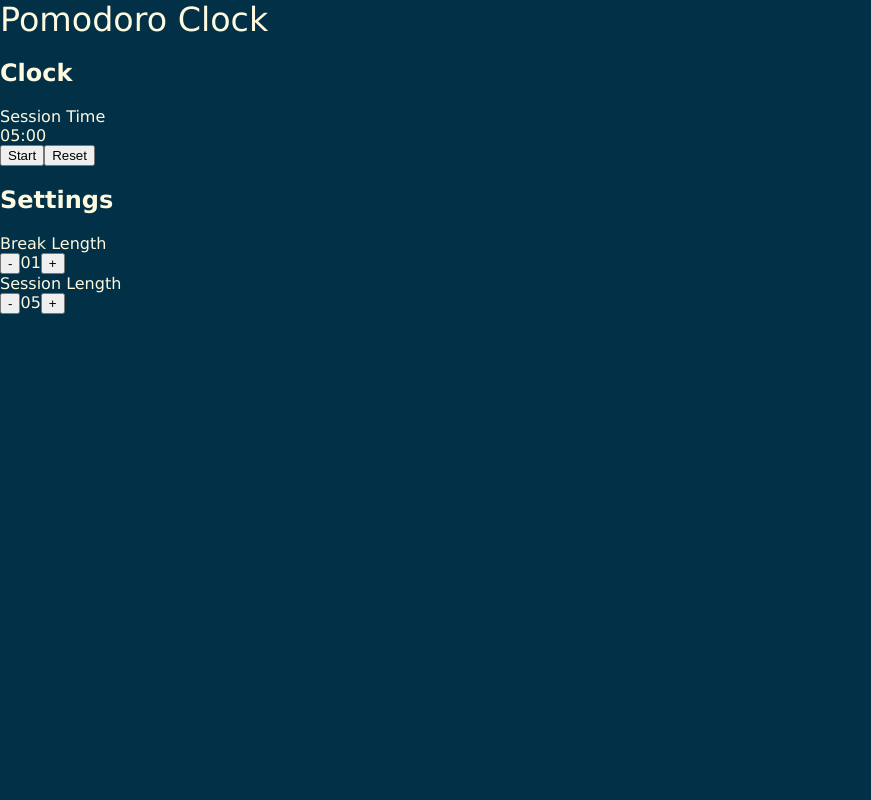
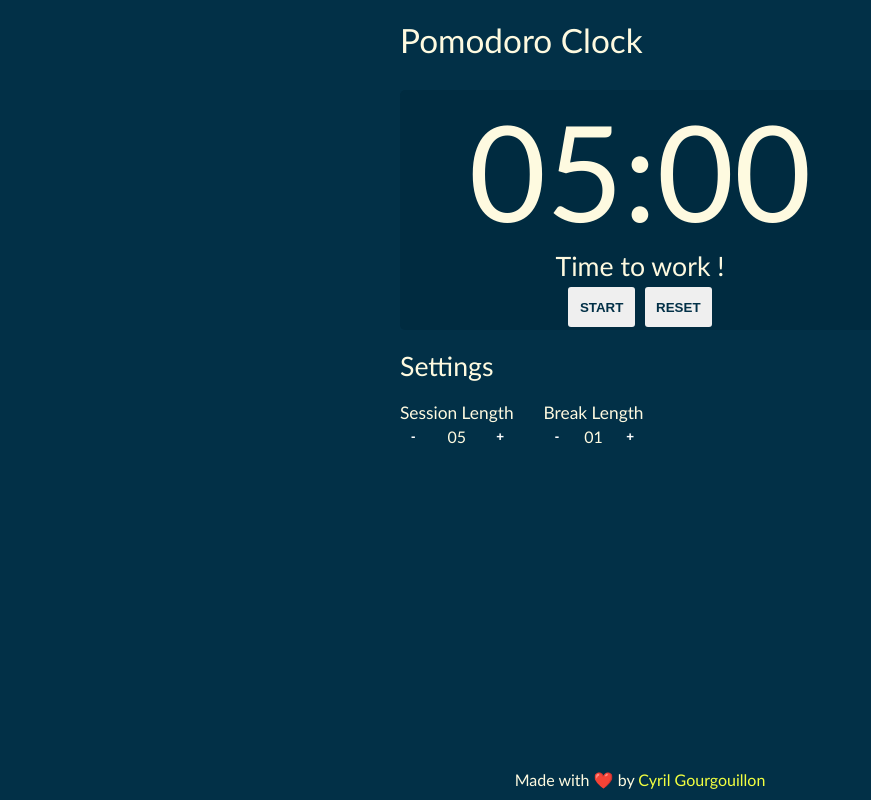
Before and after one commit to cyrilgourgouillon/pomodoro-clock, an Angular app: page / in a window 1280 px wide. Shown: the whole page, without its empty margins (0-871 px from the left). Built offline with nearby package versions, Linux system fonts and the light colour scheme.

Commit message:
add complete style #5

```diff
--- a/src/app/app.component.css
+++ b/src/app/app.component.css
@@ -1,11 +1,50 @@
 .app-container {
 	height: 100vh;
+	width: 100vw;
 	background-color: #023047;
 	color: #fefae0;
-	font-family: 'Lucida Sans', 'Lucida Sans Regular', 'Lucida Grande', 'Lucida Sans Unicode', Geneva, Verdana, sans-serif;
+	font-family: 'Trebuchet MS', sans-serif;
+	display: flex;
+	flex-direction: column;
+	align-items: center;
+	justify-content: space-between;
+}
+
+.content-container {
+	padding-top: 20px;
+}
+
+.title-container {
+	padding-bottom: 30px;
+	width: 100%;
 }
 
 .main-title {
 	font-size: 25pt;
-	font-weight: 500;
 }
+
+.space {
+	margin: 20px;
+}
+
+.credit {
+	margin-bottom: 10px;
+	text-decoration: none
+}
+
+.link {
+	color: rgb(242, 255, 64);
+	text-decoration: none;
+}
+
+.link:visited {
+	text-decoration: none;
+}
+
+.link:hover {
+	text-decoration: underline;
+}
+
+.link:active {
+	text-decoration: underline;
+}
--- a/src/app/app.component.html
+++ b/src/app/app.component.html
@@ -1,5 +1,11 @@
 <div class="app-container">
-	<span class="main-title">Pomodoro Clock</span>
-	<app-timer (switchStateEvent)="switchState($event)"></app-timer>
-	<app-settings *ngIf="state === 'stop'"></app-settings>
+	<div class="content-container">
+		<div class="title-container">
+			<span class="main-title">Pomodoro Clock</span>
+		</div>
+		<app-timer (switchStateEvent)="switchState($event)"></app-timer>
+		<div class="space"></div>
+		<app-settings *ngIf="state === 'stop'"></app-settings>
+	</div>
+	<div class="credit">Made with ❤️ by <a href="https://github.com/cyrilgourgouillon" class="link">Cyril Gourgouillon</a></div>
 </div>
--- a/src/app/settings/settings.component.css
+++ b/src/app/settings/settings.component.css
@@ -0,0 +1,15 @@
+.settings-container {
+	display: flex;
+	flex-direction: column;
+}
+
+.section-title {
+	font-size: 20pt;
+	padding-bottom: 20px;
+}
+
+.selector-container {
+	display: flex;
+	flex-direction: row;
+	gap: 30px
+}
--- a/src/app/settings/settings.component.html
+++ b/src/app/settings/settings.component.html
@@ -1,5 +1,8 @@
-<h2 id="title">Settings</h2>
+<div class="settings-container">
+	<div class="section-title">Settings</div>
 
-<app-time-selector timeSelectorName="Break" [minValue]="0" [maxValue]="20"></app-time-selector>
-
-<app-time-selector timeSelectorName="Session" [minValue]="0" [maxValue]="60"></app-time-selector>
+	<div class="selector-container">
+		<app-time-selector timeSelectorName="Session" [minValue]="0" [maxValue]="60"></app-time-selector>
+		<app-time-selector timeSelectorName="Break" [minValue]="0" [maxValue]="20"></app-time-selector>
+	</div>
+</div>
--- a/src/app/time-selector/time-selector.component.css
+++ b/src/app/time-selector/time-selector.component.css
@@ -1,4 +1,20 @@
-#selector-container {
+.selector-container {
 	display: flex;
 	flex-direction: row;
+	justify-content: space-between;
+	align-items: center;
 }
+
+.length-label {
+	font-size: 13pt;
+}
+
+.small-button {
+	width: 2em;
+	height: 2em;
+	border: none;
+	border-radius: 3px;
+	background: none;
+	color: white;
+	font-weight: bolder;
+}
--- a/src/app/time-selector/time-selector.component.html
+++ b/src/app/time-selector/time-selector.component.html
@@ -1,8 +1,8 @@
-<div id="container">
-  <div id="length-label">{{timeSelectorName}} Length</div>
-  <div id="selector-container">
-    <button (click)="put(-1)" id="decrement-button">-</button>
-    <div id="length">{{value | timerDisplay}}</div>
-    <button (click)="put(+1)" id="increment-button">+</button>
+<div class="timeselector-container">
+  <div class="length-label">{{timeSelectorName}} Length</div>
+  <div class="selector-container">
+    <button (click)="put(-1)" class="small-button">-</button>
+    <div class="length">{{value | timerDisplay}}</div>
+    <button (click)="put(+1)" class="small-button">+</button>
   </div>
 </div>
--- a/src/app/timer/timer.component.css
+++ b/src/app/timer/timer.component.css
@@ -0,0 +1,39 @@
+.timer-container {
+	background-color: #012a3fd5;
+	border-radius: 5px;
+	width: 30em;
+	height: 15em;
+	display: flex;
+	flex-direction: column;
+	align-items: center;
+}
+
+.session-container {
+	display: flex;
+	flex-direction: column;
+	align-items: center;
+}
+
+.type-title-label {
+	font-size: 20pt;
+}
+
+.large-button {
+	width: 5em;
+	height: 3em;
+	border: none;
+	border-radius: 3px;
+	color: #023047;
+	font-weight: bolder;
+}
+
+.controls-container {
+	padding-top: 5px;
+	display: flex;
+	flex-direction: row;
+	gap: 10px;
+}
+
+.time-left {
+	font-size: 100pt;
+}
--- a/src/app/timer/timer.component.html
+++ b/src/app/timer/timer.component.html
@@ -1,17 +1,18 @@
-<div id="session-container">
-	<h2 id="timer-label">Clock</h2>
-	<div id="type-title-label">
-		<span *ngIf="type === 'break'">Break Time</span>
-		<span *ngIf="type === 'session'">Session Time</span>
+<div class="timer-container">
+	<div class="session-container">
+		<div class="time-left">
+			<span>{{minutes | timerDisplay}}</span>:<span>{{seconds | timerDisplay}}</span>
+		</div>
+		<div class="type-title-label">
+			<span *ngIf="type === 'break'">Time to chill...</span>
+			<span *ngIf="type === 'session'">Time to work !</span>
+		</div>
 	</div>
-	<div id="time-left">
-		<span>{{minutes | timerDisplay}}</span>:<span>{{seconds | timerDisplay}}</span>
+
+	<div class="controls-container">
+		<button id="start-btn" *ngIf="state === 'stop'" class="large-button" (click)="changeState('start')">START</button>
+		<button id="stop-btn" *ngIf="state === 'start'" class="large-button" (click)="changeState('stop')">PAUSE</button>
+		<button id="skip" *ngIf="state === 'start'" class="large-button" (click)="skipTimer()">SKIP</button>
+		<button id="reset" (click)="resetTimer()" class="large-button">RESET</button>
 	</div>
 </div>
-
-<div id="controls-container">
-	<button id="start-btn" *ngIf="state === 'stop'" (click)="changeState('start')">Start</button>
-	<button id="stop-btn" *ngIf="state === 'start'" (click)="changeState('stop')">Pause</button>
-	<button id="skip" *ngIf="state === 'start'" (click)="skipTimer()">Skip</button>
-	<button id="reset" (click)="resetTimer()">Reset</button>
-</div>
```
